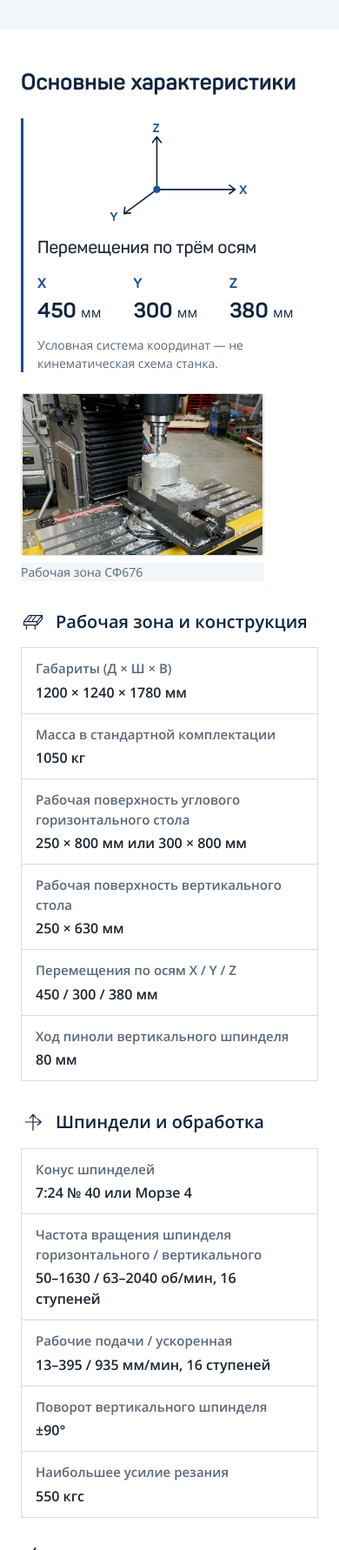
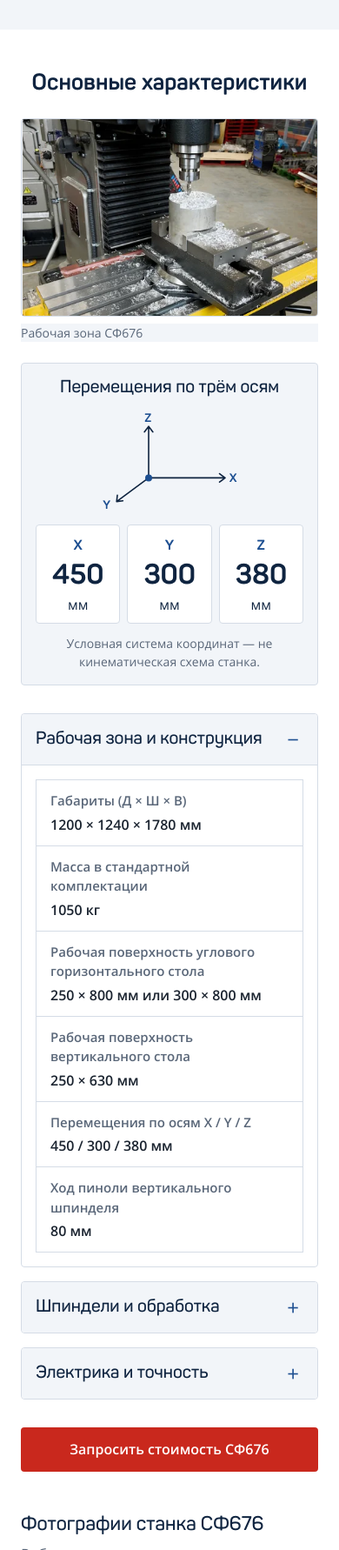
Before and after one commit to volkov43-beep/sf676, a plain HTML site: page index.html in a window 390 px wide. Shown: the part 3100-4882 px from the top of the page at 87% size. Drawn offline with Linux system fonts and the light colour scheme.

Commit message:
Redesign SF676 specifications overview and technical accordions

```diff
--- a/index.html
+++ b/index.html
@@ -217,10 +217,19 @@ body{overflow-wrap:anywhere}
   .adv-group--extras .adv-copy{margin:0}
 }
 /* Full-width grouped specification tables. */
-.specs-heading{display:flex;justify-content:space-between;align-items:center;gap:var(--ui-space-4);margin-bottom:var(--ui-space-4)}
-.specs-heading h2{margin:0}
-.v1 .specs-visual{flex:0 0 216px;aspect-ratio:3/2}
-.spec-groups{display:grid;gap:var(--ui-space-4)}
+.specs-heading{text-align:center;margin-bottom:var(--ui-space-4)}
+.specs-heading h2{margin:0 auto}
+.spec-groups{display:grid;gap:var(--ui-space-2)}
+.spec-group{margin:0;padding:0;background:var(--paper);border:1px solid var(--line);border-radius:var(--ui-radius)}
+.spec-group > summary{display:flex;align-items:center;justify-content:space-between;gap:16px;min-height:56px;padding:18px 20px;list-style:none;background:var(--surface);border-radius:var(--ui-radius);font:600 var(--ui-h3)/1.3 var(--font-heading)}
+.spec-group > summary::-webkit-details-marker{display:none}
+.spec-group > summary::after{content:"+";flex:none;width:1em;text-align:center;font:400 1.5rem/1 var(--font-body);color:var(--blue)}
+.spec-group[open] > summary{border-bottom:1px solid var(--line);border-radius:var(--ui-radius) var(--ui-radius) 0 0}
+.spec-group[open] > summary::after{content:"−"}
+.spec-group > summary:hover{background:var(--surface-2)}
+.spec-group > summary:focus-visible{outline:3px solid var(--focus-light);outline-offset:3px}
+.spec-group-body{padding:var(--ui-space-3);min-width:0}
+#specs .specs-price-cta{text-align:center}
 .spec-groups > *,.specs-heading > *,.media-placeholder > span{min-width:0;max-width:100%}
 .v1 .spec-table{font-size:1rem;line-height:1.5;table-layout:fixed;overflow-wrap:anywhere}
 .v1 .spec-table caption{padding:0 0 var(--ui-space-2);text-align:left;font-weight:600;color:var(--navy)}
@@ -235,8 +244,6 @@ body{overflow-wrap:anywhere}
 }
 @media (max-width:600px){
  .v1 .wrap{padding-inline:24px}
- .specs-heading{align-items:flex-start;flex-direction:column;gap:var(--ui-space-3)}
- .v1 .specs-visual{flex:none;width:168px}
  .v1 .spec-table,.v1 .spec-table tbody{display:block}
  .v1 .spec-table thead{display:none}
  .v1 .spec-table caption{display:block}
@@ -245,6 +252,9 @@ body{overflow-wrap:anywhere}
  .v1 .spec-table th[scope="row"],.v1 .spec-table td{display:block;border:0;padding:12px 16px;width:auto}
  .v1 .spec-table th[scope="row"]{padding-bottom:4px;color:var(--mute);font-size:.9375rem}
  .v1 .spec-table td{padding-top:0}
+ #specs .spec-table thead{display:table-header-group;position:absolute;width:1px;height:1px;padding:0;border:0;clip-path:inset(50%);overflow:hidden;white-space:nowrap}
+ .spec-group > summary{padding:16px}
+ .spec-group-body{padding:16px}
 }
 
 
@@ -418,11 +428,9 @@ body{overflow-wrap:anywhere}
 .site-photo .media-frame{--media-ratio:3/2;--media-fit:contain}
 .site-photo.media-tall .media-frame{--media-ratio:1/1;max-height:280px}
 .site-photo.media-square .media-frame{--media-ratio:1/1}
-.v1 .specs-visual{flex:0 0 320px;aspect-ratio:auto}
 .v1 .config-photo{max-width:280px;margin-top:var(--ui-space-2)}
 .plant-media{display:block;max-width:920px;margin-inline:auto;margin-bottom:var(--ui-space-3)}
 .order-person{grid-template-columns:1fr}
-@media (max-width:600px){.v1 .specs-visual{flex:none;width:100%;max-width:320px}}
 
 
 /* Iteration 05: semantic engineering graphics; no JS dependency. */
@@ -443,20 +451,17 @@ body{overflow-wrap:anywhere}
 .ux-details .ux-detail-body{padding:4px 0 12px}
 .ux-details .ux-detail-body p{margin:0}
 .specs-heading{margin-bottom:24px}
-.specs-overview{display:grid;grid-template-columns:minmax(0,1fr) 280px;align-items:center;gap:32px;margin-bottom:32px}
-.travel-overview{display:flex;align-items:center;gap:24px;min-width:0;border-left:3px solid var(--blue);padding-left:20px}
-.travel-overview>div{min-width:0;flex:1}
-.travel-axes{color:var(--diagram-ink);width:180px;height:130px;flex:none}
-.v1 .travel-overview h3{margin:0 0 16px}
-.travel-values{display:grid;grid-template-columns:repeat(3,minmax(0,1fr));gap:16px;margin:0 0 12px}
-.travel-values>div{min-width:0}
+.specs-overview{display:grid;grid-template-columns:repeat(2,minmax(0,1fr));align-items:center;gap:var(--ui-space-4);margin-bottom:var(--ui-space-4)}
+.travel-overview{display:grid;justify-items:center;gap:12px;min-width:0;padding:20px;border:1px solid var(--line);border-radius:var(--ui-radius);background:var(--surface)}
+.travel-axes{display:block;color:var(--diagram-ink);width:176px;max-width:100%;height:120px}
+.v1 .travel-overview h3{margin:0;text-align:center;color:var(--navy)}
+.travel-values{display:grid;grid-template-columns:repeat(auto-fit,minmax(min(100%,4.5rem),1fr));gap:8px;width:100%;margin:0}
+.travel-values>div{min-width:0;padding:12px 8px;border:1px solid var(--line);border-radius:var(--ui-radius);background:var(--paper);text-align:center}
 .travel-values dt{color:var(--blue);font-size:1rem}
-.travel-values dd{margin:4px 0 0;font-size:1.75rem;line-height:1.25;color:var(--navy)}
-.travel-values dd span{font-family:var(--font-body);font-size:1rem;font-weight:400;white-space:nowrap}
-.travel-overview .ux-note{margin:0}
-.specs-overview .specs-visual{width:100%;max-width:280px;justify-self:end}
-.spec-table caption .ux-icon{--icon-size:28px;margin-right:12px;vertical-align:middle}
-.spec-table caption span{vertical-align:middle}
+.travel-values dd{margin:4px 0 0;font-size:2rem;line-height:1.15;color:var(--navy)}
+.travel-values dd span{display:block;margin-top:4px;font-family:var(--font-body);font-size:1rem;font-weight:400}
+.travel-overview .ux-note{margin:0;text-align:center}
+.specs-overview .specs-visual{width:100%;max-width:none}
 .payment-flow{margin:32px 0;border:1px solid var(--line);border-radius:var(--ui-radius);background:var(--paper)}
 .payment-scale{display:flex;height:12px;border-radius:var(--ui-radius) var(--ui-radius) 0 0;overflow:hidden}
 .payment-scale span:nth-child(1){width:50%;background:var(--navy)}
@@ -525,11 +530,6 @@ body{overflow-wrap:anywhere}
 .v1.faq summary::after{content:"+";font-size:1.5rem;font-weight:400;flex:none;width:1em;text-align:center;color:var(--blue)}
 .v1.faq details[open] summary::after{content:"−"}
 @media (max-width:1100px){
- .specs-overview{grid-template-columns:minmax(0,1fr) 220px;gap:24px}
- .travel-overview{gap:12px;padding-left:16px}
- .travel-axes{width:120px;height:110px}
- .travel-values{gap:12px}
- .travel-values dd{font-size:1.5rem}
  .quality-flow{grid-template-columns:1fr}
  .delivery-groups{grid-template-columns:1fr;gap:20px;position:relative;margin-left:16px;padding-left:24px;border-left:2px solid var(--diagram-border)}
  .delivery-group:not(:last-child)::after{content:"↓";left:-36px;top:auto;bottom:-22px;width:22px;background:var(--surface)}
@@ -537,19 +537,9 @@ body{overflow-wrap:anywhere}
  .delivery-steps{grid-template-columns:repeat(3,minmax(0,1fr));gap:24px}
  .delivery-steps li{min-width:0}
 }
-@media (max-width:900px){
- .specs-overview{grid-template-columns:1fr 200px}
- .travel-overview{flex-direction:column;align-items:stretch}
- .travel-axes{width:160px;height:110px;align-self:center}
- .travel-values dd{font-size:1.5rem}
-}
 @media (max-width:700px){
- .specs-overview{grid-template-columns:1fr;gap:24px}
- .specs-overview .specs-visual{justify-self:start;width:min(100%,280px)}
- .travel-overview{display:grid;grid-template-columns:1fr;gap:12px}
- .travel-axes{justify-self:center;width:180px;height:126px}
- .travel-values{gap:8px}
- .travel-values dd{font-size:1.5rem}
+ .specs-overview{grid-template-columns:minmax(0,1fr);gap:24px}
+ .travel-overview{padding:16px}
  .payment-flow{margin-block:24px}
  .quality-factory,.quality-onsite{padding:20px}
  .quality-stages{grid-template-columns:1fr;gap:20px}
@@ -568,7 +558,6 @@ body{overflow-wrap:anywhere}
 }
 @media (max-width:380px){
  .ux-details summary{font-size:.9375rem}
- .travel-values dd{font-size:1.375rem}
  .config-option h3{flex-wrap:wrap}
  .procurement-items dt .ux-icon{--icon-size:24px}
 }
@@ -836,13 +825,19 @@ body{overflow-wrap:anywhere}
   <div class="wrap">
     <div class="specs-heading"><h2>Основные характеристики</h2></div>
     <div class="specs-overview">
+      <figure class="prototype-media site-photo specs-visual"><div class="media-frame"><img src="assets/images/sf676-work-area-960.webp" srcset="assets/images/sf676-work-area-480.webp 480w, assets/images/sf676-work-area-960.webp 960w" sizes="(max-width:700px) calc(100vw - 48px), (max-width:1200px) calc((100vw - 80px) / 2), 560px" width="960" height="640" alt="Горизонтальный рабочий стол СФ676 с тисками, вертикальный шпиндель и кожух направляющих" loading="lazy" decoding="async"></div><figcaption>Рабочая зона СФ676</figcaption></figure>
       <div class="travel-overview">
+        <h3>Перемещения по трём осям</h3>
         <svg class="travel-axes" viewBox="0 0 220 150" aria-hidden="true" focusable="false"><use href="assets/graphics/engineering.svg#axes"></use></svg>
-        <div><h3>Перемещения по трём осям</h3><dl class="travel-values"><div><dt>X</dt><dd>450 <span>мм</span></dd></div><div><dt>Y</dt><dd>300 <span>мм</span></dd></div><div><dt>Z</dt><dd>380 <span>мм</span></dd></div></dl><p class="ux-note">Условная система координат — не кинематическая схема станка.</p></div>
-      </div><figure class="prototype-media site-photo specs-visual"><div class="media-frame"><img src="assets/images/sf676-work-area-960.webp" srcset="assets/images/sf676-work-area-480.webp 480w, assets/images/sf676-work-area-960.webp 960w" sizes="(max-width:368px) calc(100vw - 48px), 320px" width="960" height="640" alt="Горизонтальный рабочий стол СФ676 с тисками, вертикальный шпиндель и кожух направляющих" loading="lazy" decoding="async"></div><figcaption>Рабочая зона СФ676</figcaption></figure></div>
+        <dl class="travel-values"><div><dt>X</dt><dd>450 <span>мм</span></dd></div><div><dt>Y</dt><dd>300 <span>мм</span></dd></div><div><dt>Z</dt><dd>380 <span>мм</span></dd></div></dl>
+        <p class="ux-note">Условная система координат — не кинематическая схема станка.</p>
+      </div>
+    </div>
     <div class="spec-groups">
-      <table class="spec-table">
-        <caption><svg class="ux-icon" viewBox="0 0 48 48" aria-hidden="true" focusable="false"><use href="assets/graphics/engineering.svg#table"></use></svg><span>Рабочая зона и конструкция</span></caption>
+      <details class="spec-group" open>
+        <summary><span id="specs-work-heading">Рабочая зона и конструкция</span></summary>
+        <div class="spec-group-body">
+          <table class="spec-table" aria-labelledby="specs-work-heading">
             <thead><tr><th scope="col">Параметр</th><th scope="col">Значение</th></tr></thead>
             <tbody>
               <tr><th scope="row">Габариты (Д × Ш × В)</th><td>1200 × 1240 × 1780 мм</td></tr>
@@ -853,8 +848,12 @@ body{overflow-wrap:anywhere}
               <tr><th scope="row">Ход пиноли вертикального шпинделя</th><td>80 мм</td></tr>
             </tbody>
           </table>
-      <table class="spec-table">
-        <caption><svg class="ux-icon" viewBox="0 0 48 48" aria-hidden="true" focusable="false"><use href="assets/graphics/engineering.svg#directions"></use></svg><span>Шпиндели и обработка</span></caption>
+        </div>
+      </details>
+      <details class="spec-group">
+        <summary><span id="specs-spindles-heading">Шпиндели и обработка</span></summary>
+        <div class="spec-group-body">
+          <table class="spec-table" aria-labelledby="specs-spindles-heading">
             <thead><tr><th scope="col">Параметр</th><th scope="col">Значение</th></tr></thead>
             <tbody>
               <tr><th scope="row">Конус шпинделей</th><td>7:24 № 40 или Морзе 4</td></tr>
@@ -864,8 +863,13 @@ body{overflow-wrap:anywhere}
               <tr><th scope="row">Наибольшее усилие резания</th><td>550 кгс</td></tr>
             </tbody>
           </table>
-      <table class="spec-table">
-        <caption><svg class="ux-icon" viewBox="0 0 48 48" aria-hidden="true" focusable="false"><use href="assets/graphics/engineering.svg#energy"></use></svg><span>Электрика и точность</span></caption>
+          <p class="spec-operations">Фрезерование плоских и фасонных поверхностей · сверление · растачивание · цекование · центрование · резьбонарезание · долбление · разметка</p>
+        </div>
+      </details>
+      <details class="spec-group">
+        <summary><span id="specs-electrical-heading">Электрика и точность</span></summary>
+        <div class="spec-group-body">
+          <table class="spec-table" aria-labelledby="specs-electrical-heading">
             <thead><tr><th scope="col">Параметр</th><th scope="col">Значение</th></tr></thead>
             <tbody>
               <tr><th scope="row">Мощность главного привода / насоса СОЖ</th><td>3,0 / 0,12 кВт</td></tr>
@@ -874,10 +878,11 @@ body{overflow-wrap:anywhere}
             </tbody>
           </table>
         </div>
+      </details>
+    </div>
     <div class="section-cta specs-price-cta">
       <a class="btn red" href="#order" data-request-form="price_quote" data-source-section="specs" data-source-cta="specs-price">Запросить стоимость СФ676</a>
     </div>
-    <p class="spec-operations">Фрезерование плоских и фасонных поверхностей · сверление · растачивание · цекование · центрование · резьбонарезание · долбление · разметка</p>
     <div class="photo-gallery tech-gallery" data-sf676-gallery role="region" aria-labelledby="specs-gallery-heading">
       <div class="gallery-header">
         <h3 id="specs-gallery-heading">Фотографии станка СФ676</h3>
```
Also changed, not shown: tests/gallery.html (+21 -7 lines), tests/request-forms.html (+2 -2 lines), tests/specs.html (added, +111 -0 lines), 1 other file. Lines whose indentation alone changed are shown as unchanged.
